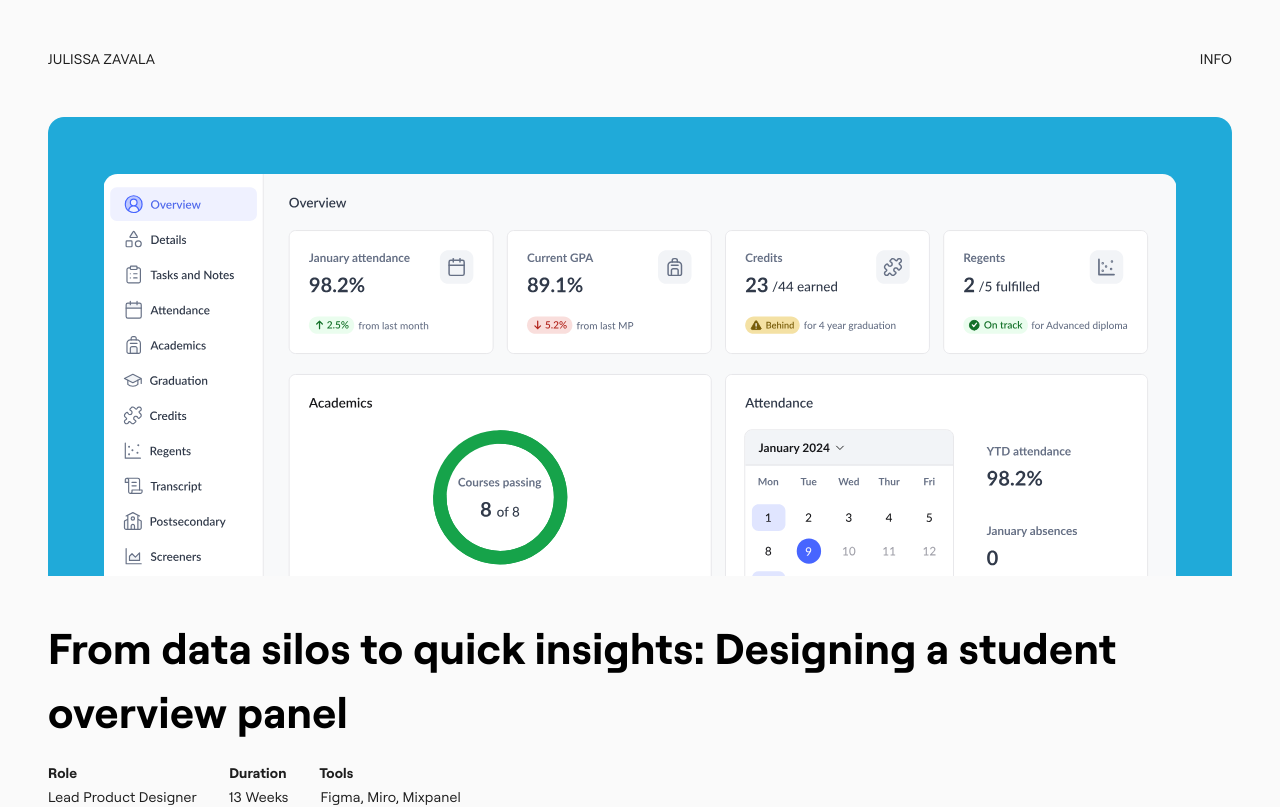
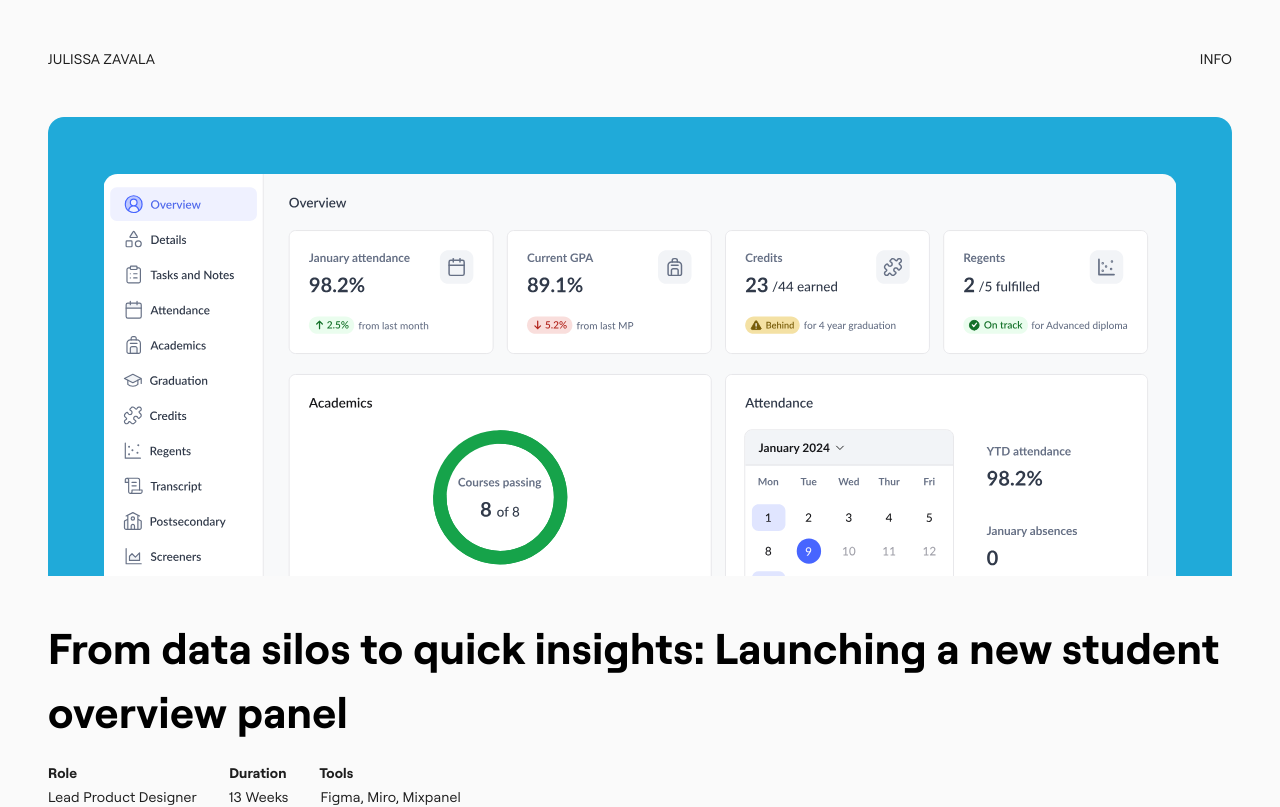
Before and after one commit to julissa-zavala/portfolio-site, a React (Vite) app: page /studentProfile in a window 1280 px wide. Shown: the top 807 px of the page. Built offline with nearby package versions, Linux system fonts and the light colour scheme; what @shoelace-style/shoelace would draw is missing.

Commit message:
Updated info page

```diff
--- a/src/Pages/InfoPage.jsx
+++ b/src/Pages/InfoPage.jsx
@@ -170,7 +170,6 @@ const useStyles = createUseStyles({
   ceramicSculpture: {
     display: "inline-block",
     width: "49%",
-    height: "auto",
     marginLeft: "9%",
     borderRadius: 6,
     opacity: 0,
@@ -299,8 +298,6 @@ const Info = () => {
                 alt="Ceramic sculpture of a hand holding a flower. The hand has a chrome finish and the flower has yellow petals and a green stem"
                 className={`${classes.ceramicSculpture} ${ceramicSculptureLoaded ? 'loaded' : ''}`}
                 onLoad={() => setCeramicSculptureLoaded(true)}
-                width="200"
-                height="200"
               />
             </section>
           </section>
--- a/src/Pages/LandingPage.jsx
+++ b/src/Pages/LandingPage.jsx
@@ -149,7 +149,7 @@ const Landing = () => {
     },
     {
       title:
-        "From data silos to quick insights: designing a student overview panel",
+        "From data silos to quick insights: Launching a new student overview",
       description:
         "Every stakeholder team wanted their metrics included in the new student overview panel, creating a classic design challenge. Through user research and strategic collaboration, I turned competing priorities into a focused solution that educators actually wanted to use. The technical constraints led to innovations that improved performance across the entire platform.",
       image: studentProfileLandingImage,
--- a/src/Pages/StudentProfilePage.jsx
+++ b/src/Pages/StudentProfilePage.jsx
@@ -478,7 +478,7 @@ const StudentProfile = () => {
               onLoad={() => setHeroImageLoaded(true)}
             />
             <h1 className={classes.mainHeading}>
-              From data silos to quick insights: Designing a student overview
+              From data silos to quick insights: Launching a new student overview
               panel
             </h1>
             {width >= 551 && (
```
